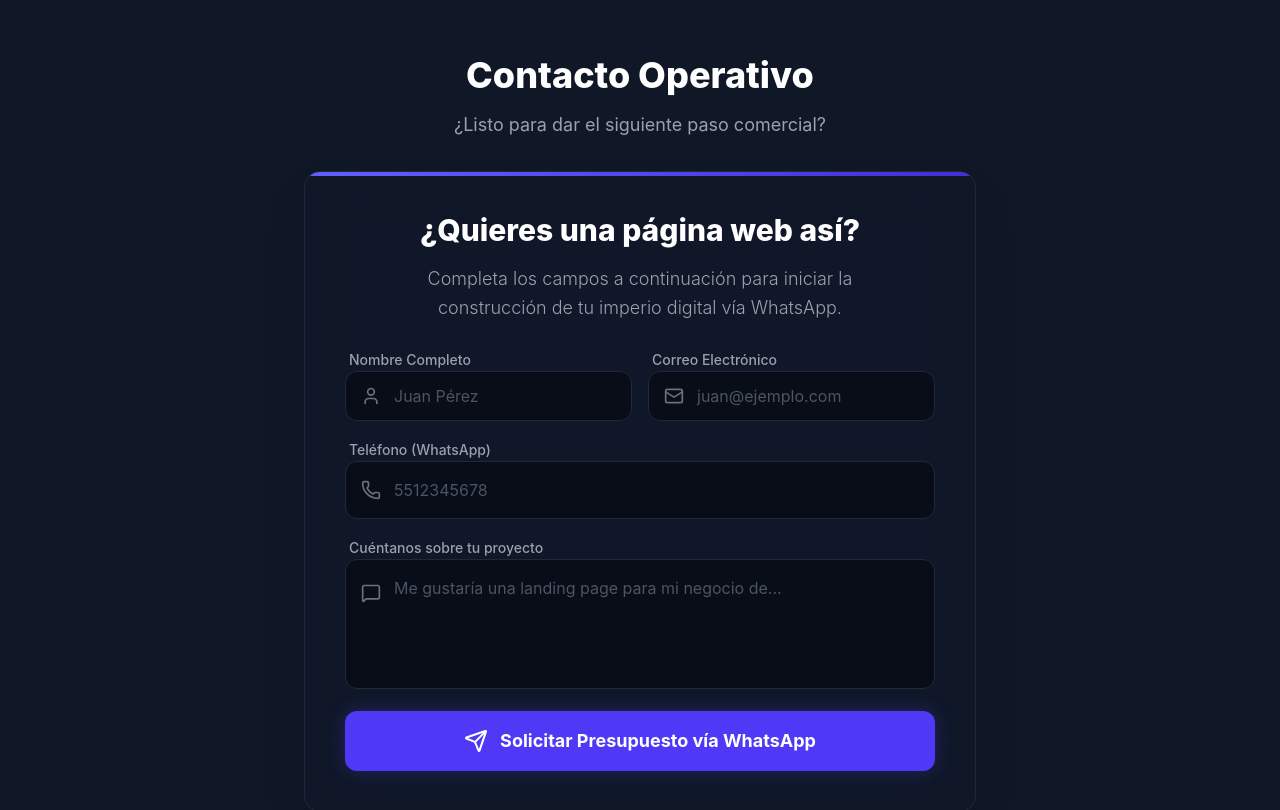
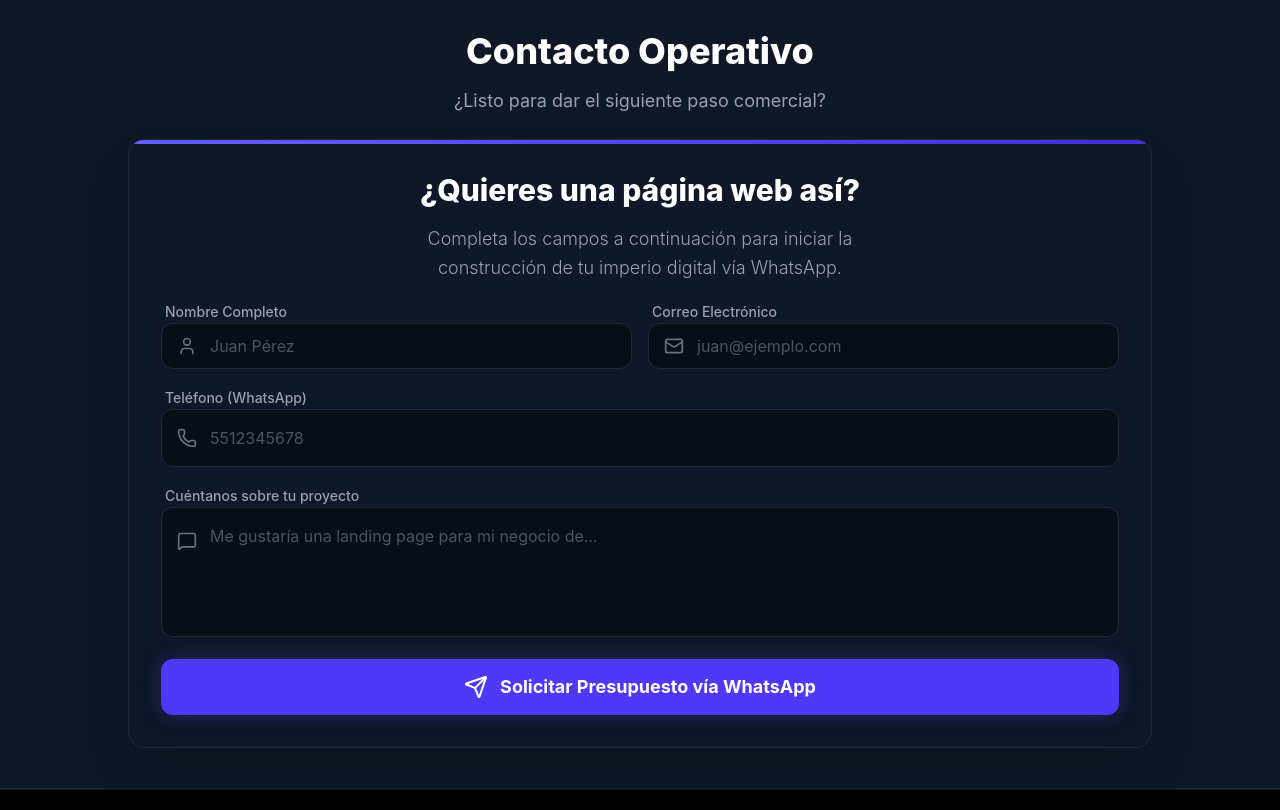
Before and after one commit to felipemiramontesr/starterkit, a React (Vite) app in the folder frontend/: page / in a window 1280 px wide. Shown: the part 1980-2790 px from the top of the page. Built offline with nearby package versions, Linux system fonts and the light colour scheme.

Commit message:
V0.10.11_contact_width_and_height_refinement

```diff
--- a/frontend/src/App.tsx
+++ b/frontend/src/App.tsx
@@ -35,11 +35,11 @@ const LandingPage = ({ isShifted }: { isShifted: boolean }): ReactElement => {
 
       <section
         id="contact"
-        className="w-full py-12 md:py-16 bg-gray-900 border-b border-gray-800 relative scroll-mt-24"
+        className="w-full py-8 md:py-10 bg-gray-900 border-b border-gray-800 relative scroll-mt-24"
       >
         <div className="absolute inset-0 bg-[radial-gradient(ellipse_at_top,_var(--tw-gradient-stops))] from-indigo-900/20 via-gray-900 to-black pointer-events-none" />
         <div className="max-w-7xl mx-auto px-4 relative z-10">
-          <div className="text-center mb-8 animate-fade-in-up">
+          <div className="text-center mb-6 animate-fade-in-up">
             <h2 className="text-3xl font-extrabold text-white sm:text-4xl">
               Contacto Operativo
             </h2>
--- a/frontend/src/components/common/ContactForm.tsx
+++ b/frontend/src/components/common/ContactForm.tsx
@@ -32,10 +32,10 @@ export const ContactForm = (): ReactElement => {
   };
 
   return (
-    <div className="w-full max-w-2xl mx-auto p-8 md:p-10 rounded-2xl bg-gray-900/60 backdrop-blur-xl border border-gray-800 shadow-2xl relative overflow-hidden">
+    <div className="w-full max-w-5xl mx-auto p-6 md:p-8 rounded-2xl bg-gray-900/60 backdrop-blur-xl border border-gray-800 shadow-2xl relative overflow-hidden">
       <div className="absolute top-0 left-0 w-full h-1 bg-gradient-to-r from-indigo-500 to-indigo-700" />
 
-      <div className="text-center mb-6">
+      <div className="text-center mb-4">
         <h3 className="text-3xl font-extrabold text-white mb-4">¿Quieres una página web así?</h3>
         <p className="text-gray-400 text-lg max-w-lg mx-auto font-light leading-relaxed">
           Completa los campos a continuación para iniciar la construcción de tu imperio digital vía WhatsApp.
@@ -52,7 +52,7 @@ export const ContactForm = (): ReactElement => {
               <input
                 {...register('name')}
                 placeholder="Juan Pérez"
-                className="w-full pl-12 pr-4 py-3 bg-black/40 border border-gray-800 rounded-xl focus:border-indigo-500 focus:ring-1 focus:ring-indigo-500 transition-all text-white placeholder:text-gray-600"
+                className="w-full pl-12 pr-4 py-2.5 bg-black/40 border border-gray-800 rounded-xl focus:border-indigo-500 focus:ring-1 focus:ring-indigo-500 transition-all text-white placeholder:text-gray-600"
               />
             </div>
             {errors.name && <p className="text-red-500 text-xs ml-1">{errors.name.message}</p>}
@@ -66,7 +66,7 @@ export const ContactForm = (): ReactElement => {
               <input
                 {...register('email')}
                 placeholder="juan@ejemplo.com"
-                className="w-full pl-12 pr-4 py-3 bg-black/40 border border-gray-800 rounded-xl focus:border-indigo-500 focus:ring-1 focus:ring-indigo-500 transition-all text-white placeholder:text-gray-600"
+                className="w-full pl-12 pr-4 py-2.5 bg-black/40 border border-gray-800 rounded-xl focus:border-indigo-500 focus:ring-1 focus:ring-indigo-500 transition-all text-white placeholder:text-gray-600"
               />
             </div>
             {errors.email && <p className="text-red-500 text-xs ml-1">{errors.email.message}</p>}
@@ -105,7 +105,7 @@ export const ContactForm = (): ReactElement => {
         <button
           type="submit"
           disabled={isSubmitting}
-          className="w-full flex items-center justify-center gap-3 px-8 py-4 text-lg font-bold bg-indigo-600 hover:bg-indigo-500 text-white rounded-xl shadow-[0_0_20px_rgba(79,70,229,0.3)] transition-all duration-300 transform hover:-translate-y-1 hover:shadow-[0_0_30px_rgba(79,70,229,0.5)] active:scale-95 disabled:opacity-50"
+          className="w-full flex items-center justify-center gap-3 px-8 py-3.5 text-lg font-bold bg-indigo-600 hover:bg-indigo-500 text-white rounded-xl shadow-[0_0_20px_rgba(79,70,229,0.3)] transition-all duration-300 transform hover:-translate-y-1 hover:shadow-[0_0_30px_rgba(79,70,229,0.5)] active:scale-95 disabled:opacity-50"
         >
           {isSubmitting ? (
             <span className="flex items-center gap-2">Enviando...</span>
--- a/package.json
+++ b/package.json
@@ -2,7 +2,7 @@
   "name": "starterkit-monorepo",
   "private": true,
   "type": "module",
-  "version": "0.10.10",
+  "version": "0.10.11",
   "workspaces": [
     "frontend",
     "backend"
```
Also changed, not shown: 1 other file (tests, documents, lock files or other folders).
